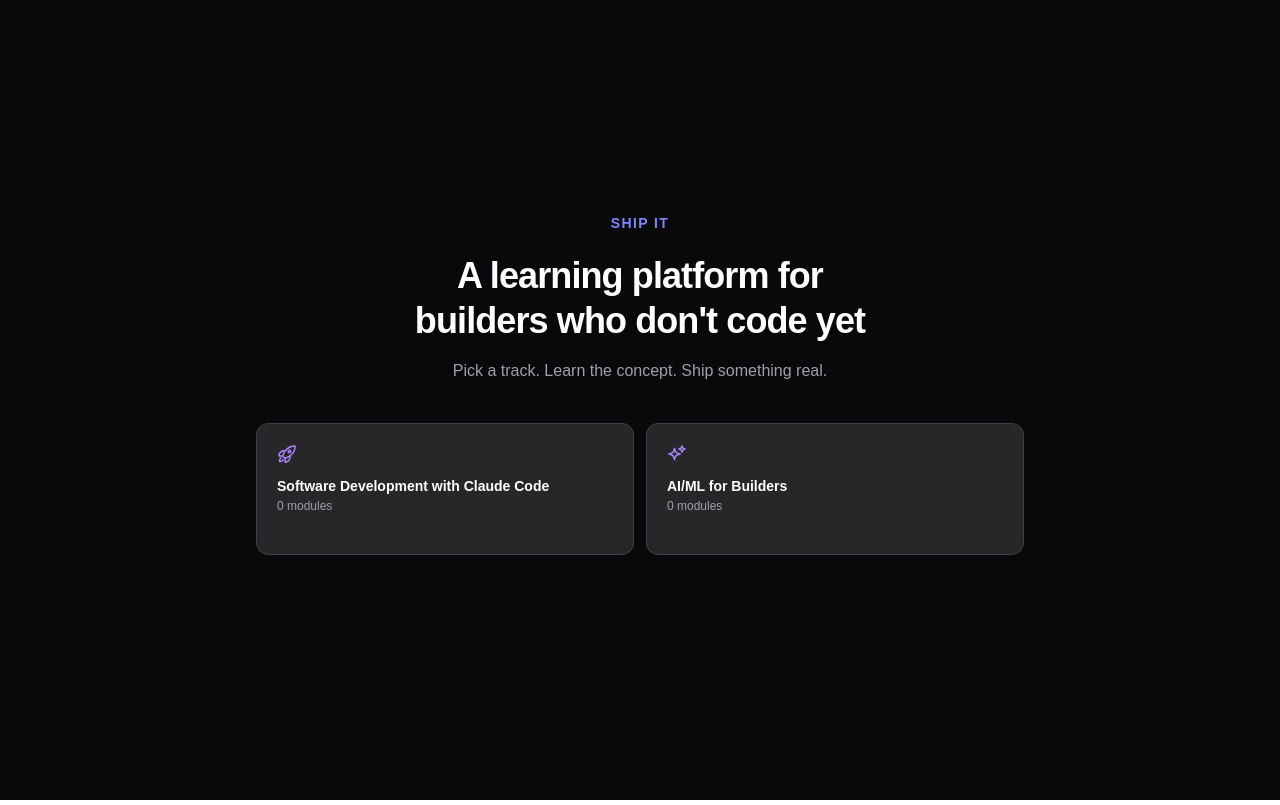
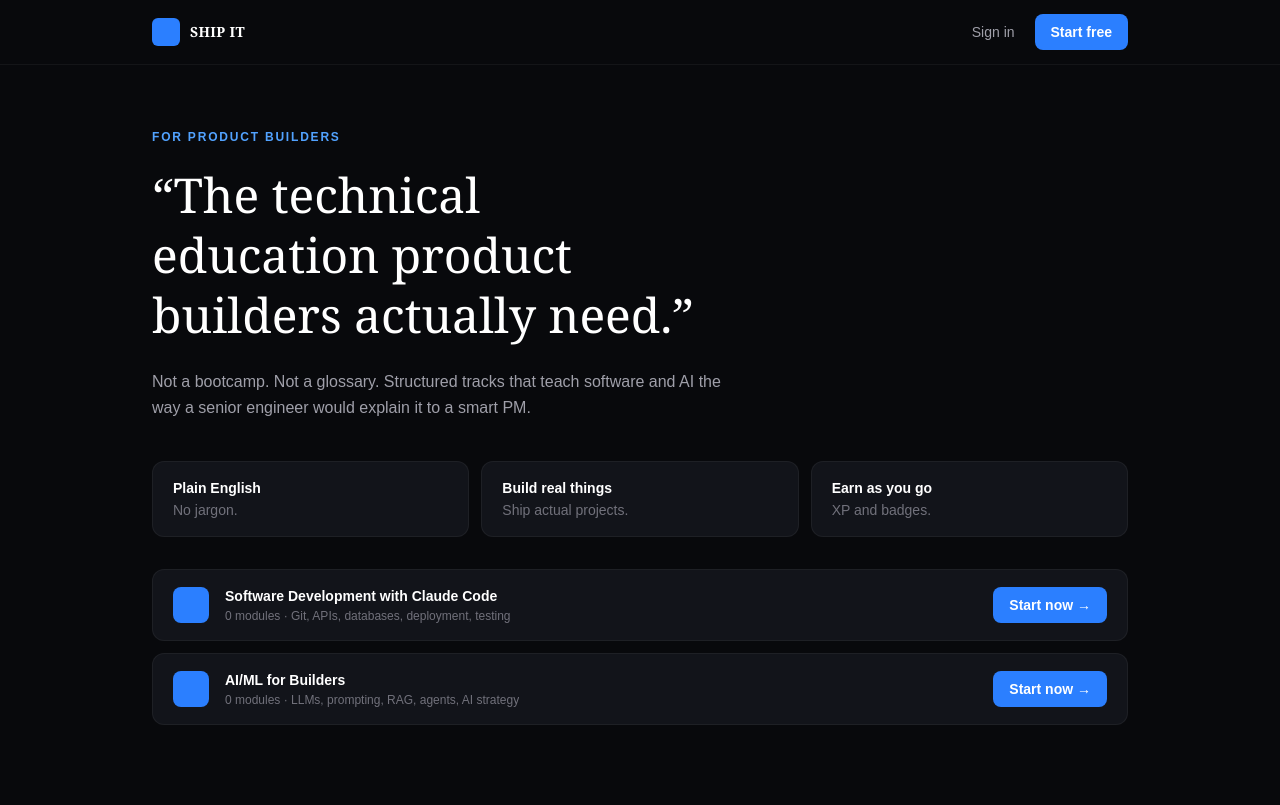
Before and after one commit to jeffwellesly/ship-it, a Next.js app: page / in a window 1280 px wide. Built offline with nearby package versions, Linux system fonts and the light colour scheme; no server answers; the database is empty.

Commit message:
Rebuild landing page to match new brand design
Header nav, serif quote headline, feature card row, and course
rows with live module counts replace the old centered layout.

```diff
--- a/src/app/page.tsx
+++ b/src/app/page.tsx
@@ -15,78 +15,93 @@
 
   const tracks = [
     {
-      icon: (
-        <svg viewBox="0 0 24 24" className="w-5 h-5" fill="none" stroke="currentColor" strokeWidth={1.8}>
-          <path strokeLinecap="round" strokeLinejoin="round" d="M15.59 14.37a6 6 0 0 1-5.84 7.38v-4.8m5.84-2.58a14.98 14.98 0 0 0 6.16-12.12A14.98 14.98 0 0 0 9.631 8.41m5.96 5.96a14.926 14.926 0 0 1-5.841 2.58m-.119-8.54a6 6 0 0 0-7.381 5.84h4.8m2.581-5.84a14.927 14.927 0 0 0-2.58 5.84m2.699 2.7c-.103.021-.207.041-.311.06a15.09 15.09 0 0 1-2.448-2.448 14.9 14.9 0 0 1 .06-.312m-2.24 2.39a4.493 4.493 0 0 0-1.757 4.306 4.493 4.493 0 0 0 4.306-1.758M16.5 9a1.5 1.5 0 1 1-3 0 1.5 1.5 0 0 1 3 0Z" />
-        </svg>
-      ),
-      iconColor: 'text-violet-400',
       title: 'Software Development with Claude Code',
-      subtitle: `${swCount ?? 0} modules`,
-      active: true,
+      subtitle: `${swCount ?? 0} modules · Git, APIs, databases, deployment, testing`,
       href: '/login',
     },
     {
-      icon: (
-        <svg viewBox="0 0 24 24" className="w-5 h-5" fill="none" stroke="currentColor" strokeWidth={1.8}>
-          <path strokeLinecap="round" strokeLinejoin="round" d="M9.813 15.904 9 18.75l-.813-2.846a4.5 4.5 0 0 0-3.09-3.09L2.25 12l2.846-.813a4.5 4.5 0 0 0 3.09-3.09L9 5.25l.813 2.846a4.5 4.5 0 0 0 3.09 3.09L15.75 12l-2.846.813a4.5 4.5 0 0 0-3.09 3.09ZM18.259 8.715 18 9.75l-.259-1.035a3.375 3.375 0 0 0-2.455-2.456L14.25 6l1.036-.259a3.375 3.375 0 0 0 2.455-2.456L18 2.25l.259 1.035a3.375 3.375 0 0 0 2.456 2.456L21.75 6l-1.035.259a3.375 3.375 0 0 0-2.456 2.456Z" />
-        </svg>
-      ),
-      iconColor: 'text-violet-400',
       title: 'AI/ML for Builders',
-      subtitle: `${aimlCount ?? 0} modules`,
-      active: true,
+      subtitle: `${aimlCount ?? 0} modules · LLMs, prompting, RAG, agents, AI strategy`,
       href: '/login',
     },
   ]
 
+  const features = [
+    { title: 'Plain English', subtitle: 'No jargon.' },
+    { title: 'Build real things', subtitle: 'Ship actual projects.' },
+    { title: 'Earn as you go', subtitle: 'XP and badges.' },
+  ]
+
   return (
-    <div className="min-h-screen bg-zinc-950 flex flex-col items-center justify-center px-6">
-      <div className="max-w-3xl w-full text-center">
+    <div className="min-h-screen bg-[#08090c] flex flex-col">
+      {/* Header */}
+      <header className="border-b border-white/5">
+        <div className="max-w-5xl mx-auto w-full px-6 h-16 flex items-center justify-between">
+          <Link href="/" className="flex items-center gap-2.5">
+            <span className="w-7 h-7 rounded-md bg-blue-500 shrink-0" />
+            <span className="font-serif text-sm font-bold tracking-wide text-white">SHIP IT</span>
+          </Link>
+          <div className="flex items-center gap-5">
+            <Link href="/login" className="text-sm text-zinc-400 hover:text-zinc-200 transition-colors">
+              Sign in
+            </Link>
+            <Link
+              href="/login"
+              className="rounded-lg bg-blue-500 hover:bg-blue-400 px-4 py-2 text-sm font-semibold text-white transition-colors"
+            >
+              Start free
+            </Link>
+          </div>
+        </div>
+      </header>
 
-        {/* Brand label */}
-        <p className="text-sm font-bold text-indigo-400 uppercase tracking-widest mb-5">Ship It</p>
+      {/* Hero */}
+      <div className="flex-1">
+        <div className="max-w-5xl mx-auto w-full px-6 pt-16 pb-20">
+          <p className="text-xs font-bold text-blue-400 uppercase tracking-[0.15em] mb-5">
+            For product builders
+          </p>
 
-        {/* Headline */}
-        <h1 className="text-3xl md:text-4xl font-bold text-white leading-tight tracking-tight mb-4 text-balance">
-          A learning platform for builders who don&apos;t code yet
-        </h1>
+          <h1 className="font-serif text-4xl md:text-5xl text-white leading-tight mb-6 max-w-2xl text-balance">
+            &ldquo;The technical education product builders actually need.&rdquo;
+          </h1>
 
-        {/* Subheadline */}
-        <p className="text-base text-zinc-400 mb-10">
-          Pick a track. Learn the concept. Ship something real.
-        </p>
+          <p className="text-zinc-400 text-base max-w-xl mb-10 leading-relaxed">
+            Not a bootcamp. Not a glossary. Structured tracks that teach software and AI the way a senior engineer would explain it to a smart PM.
+          </p>
 
-        {/* Course cards */}
-        <div className="grid grid-cols-1 sm:grid-cols-2 gap-3 mb-8">
-          {tracks.map((track) => {
-            const card = (
-              <div
-                className={`min-h-[132px] text-left p-5 rounded-xl border transition-colors ${
-                  track.active
-                    ? 'bg-zinc-800 border-zinc-700 hover:border-zinc-500 cursor-pointer'
-                    : 'bg-zinc-900 border-zinc-800 cursor-default'
-                }`}
+          {/* Feature cards */}
+          <div className="grid grid-cols-1 sm:grid-cols-3 gap-3 mb-8">
+            {features.map((feature) => (
+              <div key={feature.title} className="rounded-xl bg-[#12141a] border border-white/5 px-5 py-4">
+                <p className="text-sm font-semibold text-white">{feature.title}</p>
+                <p className="text-sm text-zinc-500 mt-0.5">{feature.subtitle}</p>
+              </div>
+            ))}
+          </div>
+
+          {/* Course rows */}
+          <div className="flex flex-col gap-3">
+            {tracks.map((track) => (
+              <Link
+                key={track.title}
+                href={track.href}
+                className="group flex items-center justify-between gap-4 rounded-xl bg-[#12141a] border border-white/5 hover:border-blue-500/40 transition-colors px-5 py-4"
               >
-                <span className={`mb-3 block ${track.iconColor}`}>{track.icon}</span>
-                <p className={`font-semibold text-sm ${track.active ? 'text-white' : 'text-zinc-500'}`}>
-                  {track.title}
-                </p>
-                <p className={`text-xs mt-0.5 ${track.active ? 'text-zinc-400' : 'text-zinc-600'}`}>
-                  {track.subtitle}
-                </p>
-              </div>
-            )
-
-            return track.href ? (
-              <Link key={track.title} href={track.href} className="flex flex-col">{card}</Link>
-            ) : (
-              <div key={track.title} className="flex flex-col">{card}</div>
-            )
-          })}
+                <div className="flex items-center gap-4 min-w-0">
+                  <span className="w-9 h-9 shrink-0 rounded-lg bg-blue-500" />
+                  <div className="min-w-0">
+                    <p className="text-sm font-semibold text-white truncate">{track.title}</p>
+                    <p className="text-xs text-zinc-500 mt-0.5 truncate">{track.subtitle}</p>
+                  </div>
+                </div>
+                <span className="shrink-0 rounded-lg bg-blue-500 group-hover:bg-blue-400 px-4 py-2 text-sm font-semibold text-white transition-colors">
+                  Start now →
+                </span>
+              </Link>
+            ))}
+          </div>
         </div>
-
-
       </div>
     </div>
   )
```
